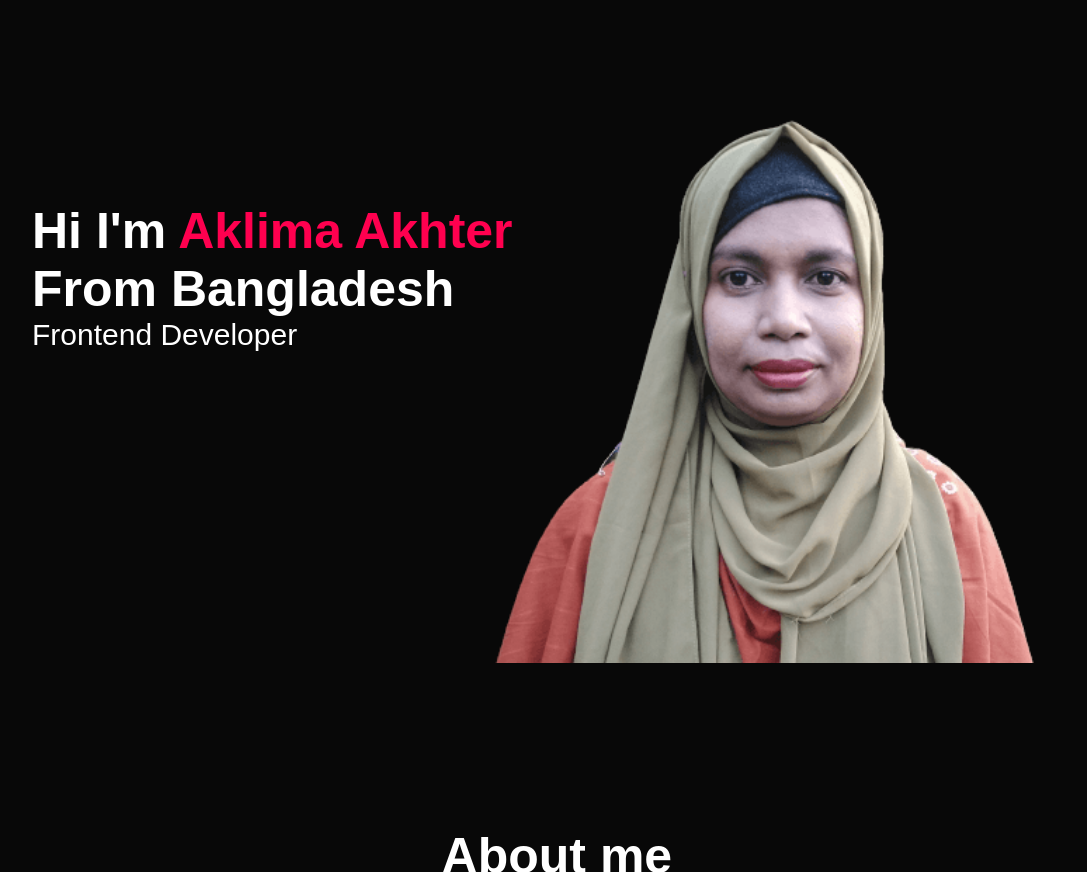
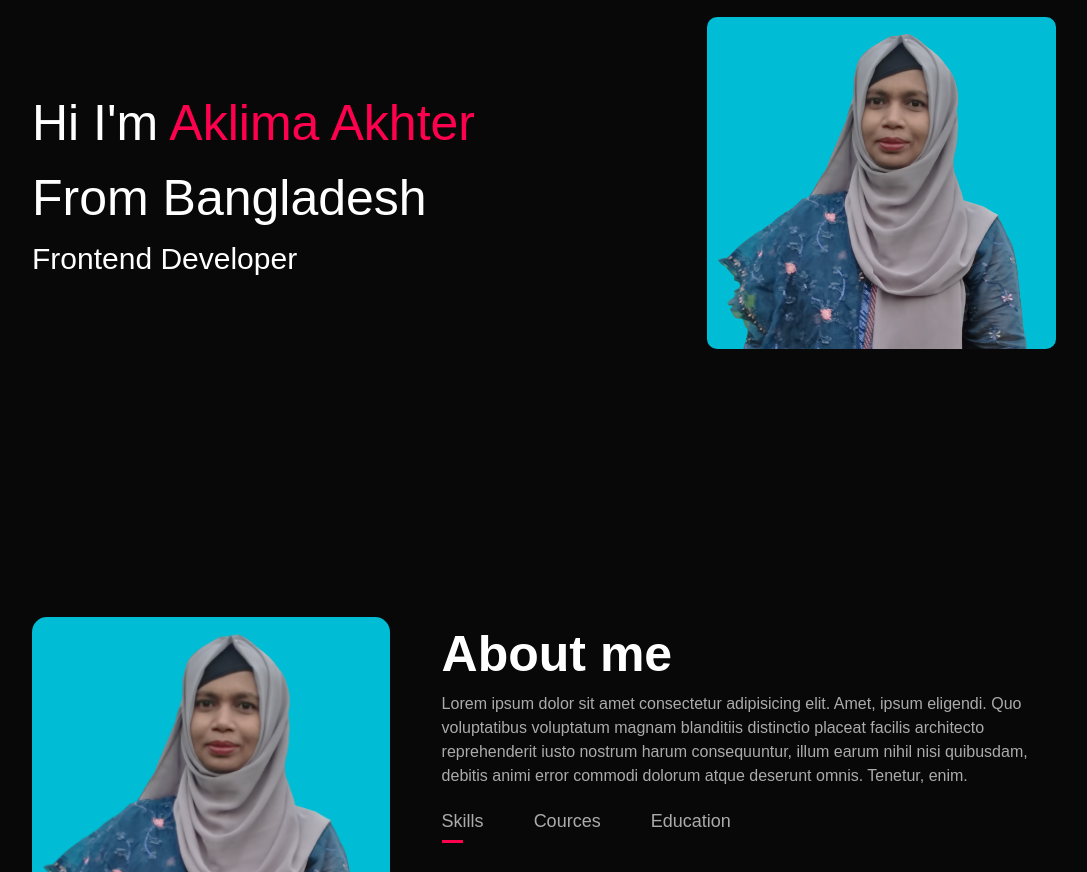
Before and after one commit to aklimaakhter/personal-portfolio, a plain HTML site: page index.html in a window 1280 px wide. Shown: the part 63-935 px from the top of the page, without its empty margins (96-1183 px from the left). Drawn offline with nearby package versions, Linux system fonts and the light colour scheme.

Commit message:
portfolio updated

```diff
--- a/index.html
+++ b/index.html
@@ -5,6 +5,8 @@
     <meta name="viewport" content="width=device-width, initial-scale=1.0">
     <title>Personal Portfolio Website</title>
     <link rel="stylesheet" href="styles.css">
+    <link href="https://cdn.jsdelivr.net/npm/daisyui@4.4.20/dist/full.min.css" rel="stylesheet" type="text/css" />
+<script src="https://cdn.tailwindcss.com"></script>
     <link rel="stylesheet" href="https://cdnjs.cloudflare.com/ajax/libs/font-awesome/6.1.2/css/all.min.css"
           integrity="sha512-1sCRPdkRXhBV2PBLUdRb4tMg1w2YPf37qatUFeS7zlBy7jJI8Lf4VHwWfZZfpXtYSLy85pkm9GaYVYMfw5BC1A=="
           crossorigin="anonymous" referrerpolicy="no-referrer" />
@@ -23,18 +25,24 @@
                     <li><a href="#">Contact</a></li>
                 </ul>
             </nav>
-            <div class="header-text">
-                <h1>Hi I'm <span>Aklima Akhter</span> <br> From Bangladesh</h1>
-                <p>Frontend Developer</p>
+            <div class="banner">
+                <div class="header-text">
+                    <h1>Hi I'm <span>Aklima Akhter</span> <br> From Bangladesh</h1>
+                    <p>Frontend Developer</p>
+                </div>
+                <div>
+                    <img src="images/Aklima.png" alt="">
+                </div>
             </div>
         </div>
+
     </div>
     <!-- ----------about---------- -->
     <div id="about">
         <div class="container">
             <div class="row">
                 <div class="about-col-1">
-                    <img src="" alt="">
+                    <img src="images/Aklima.png" alt="">
                 </div>
                 <div class="about-col-2">
                     <h1 class="sub-title">About me</h1>
--- a/styles.css
+++ b/styles.css
@@ -10,14 +10,22 @@ body{
 }
 #header{
     width: 100%;
-    height: 100vh;
-    background-image: url(images/Background\ \(3\).png);
-    background-size: 80%;
-    background-repeat: no-repeat;
-    background-position: center;
+    height: 80vh;
 }
 .container{
-    padding: 10px 10%;
+    padding:10px 10%;
+
+}
+.banner{
+    display: flex;
+    justify-content: space-between;
+    align-items: center;
+    /* margin-bottom: 50px; */
+
+}
+.banner img{
+    border-radius: 10px;
+    margin-top: 20px;
 }
 nav{
     display: flex;
@@ -57,8 +65,9 @@ nav ul li a:hover::after{
     width: 100%;
 }
 .header-text{
-    margin-top: 20%;
+    /* margin-top: 20%; */
     font-size: 30px;
+
 }
 .header-text h1{
     font-size: 50px;
@@ -70,7 +79,7 @@ nav ul li a:hover::after{
 
 /* -------------about----------- */
 #about{
-    padding: 80px 0px;
+    padding: 30px 0px;
     color: #ababab;
 }
 .row{
```
Also changed, not shown: images/Aklima.png (added).
